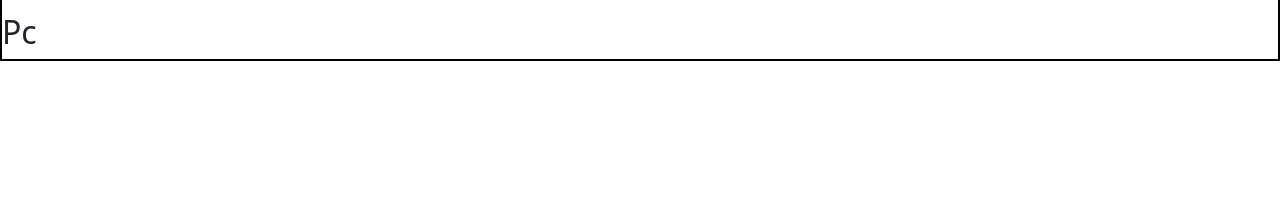
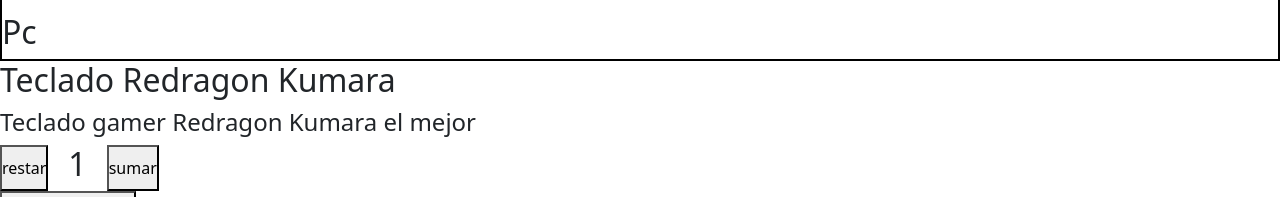
Before and after one commit to AntonioMelino/GamerZoneApp, a React (Vite) app: page /itemDetail/1 in a window 1280 px wide. Shown: the part 3535-3732 px from the top of the page. Before the commit the page ends 3596 px from the top, so only its background shows below. Built offline with nearby package versions, Linux system fonts and the light colour scheme.

Commit message:
Se agrego el counter y el item detail

```diff
--- a/src/App.jsx
+++ b/src/App.jsx
@@ -1,4 +1,5 @@
 import NavBar from "./components/layouts/navbar/NavBar";
+import ItemDetail from "./components/pages/itemDetail/ItemDetail";
 import ItemListContainer from "./components/pages/itemListContainer/ItemListContainer";
 
 function App() {
@@ -7,7 +8,8 @@
   return (
     <div>
       <NavBar/>
-      <ItemListContainer greeting="¡Bienvenido a nuestra tienda!"/>
+      <ItemListContainer/>
+      <ItemDetail/>
     </div>
   );
 }
--- /dev/null
+++ b/src/components/common/counter/Counter.jsx
@@ -0,0 +1,39 @@
+import { useState } from "react"
+
+const Counter = ({item}) => {
+
+    const [contador, setContador] = useState(1);
+
+    const sumar = () => {
+        if(contador < item.stock){
+            setContador(contador + 1);
+        }else{
+            alert("stock maximo");
+        }
+    };
+
+    const restar = () => {
+        if(contador >1){
+            setContador(contador - 1);
+        }else{
+            alert("minimo 1 producto");
+        }
+    };
+
+    const onAdd = () => {
+        console.log("agregar al carrito");
+    }
+
+  return (
+    <div>
+        <div style={{display: "flex", gap: "20px"}}>
+            <button onClick={restar}>restar</button>
+            <h2>{contador}</h2>
+            <button onClick={sumar}>sumar</button>
+        </div>
+        <button onClick={onAdd}>Agregar al carrito</button>
+    </div>
+  )
+}
+
+export default Counter
--- /dev/null
+++ b/src/components/pages/itemDetail/ItemDetail.jsx
@@ -0,0 +1,25 @@
+import { useEffect, useState } from "react";
+import { products } from "../../../products";
+import Counter from "../../common/counter/Counter";
+
+const ItemDetail = () => {
+
+    let id = "3";
+
+    const [item, setItem] = useState([]);
+
+    useEffect(() =>{
+        let producto = products.find((product) => product.id === id);
+        setItem(producto);
+    }, [id]);
+
+  return (
+    <div>
+        <h2>{item.title}</h2>
+        <h4>{item.description}</h4>
+        <Counter item={item}/>
+    </div>
+  )
+}
+
+export default ItemDetail
```
